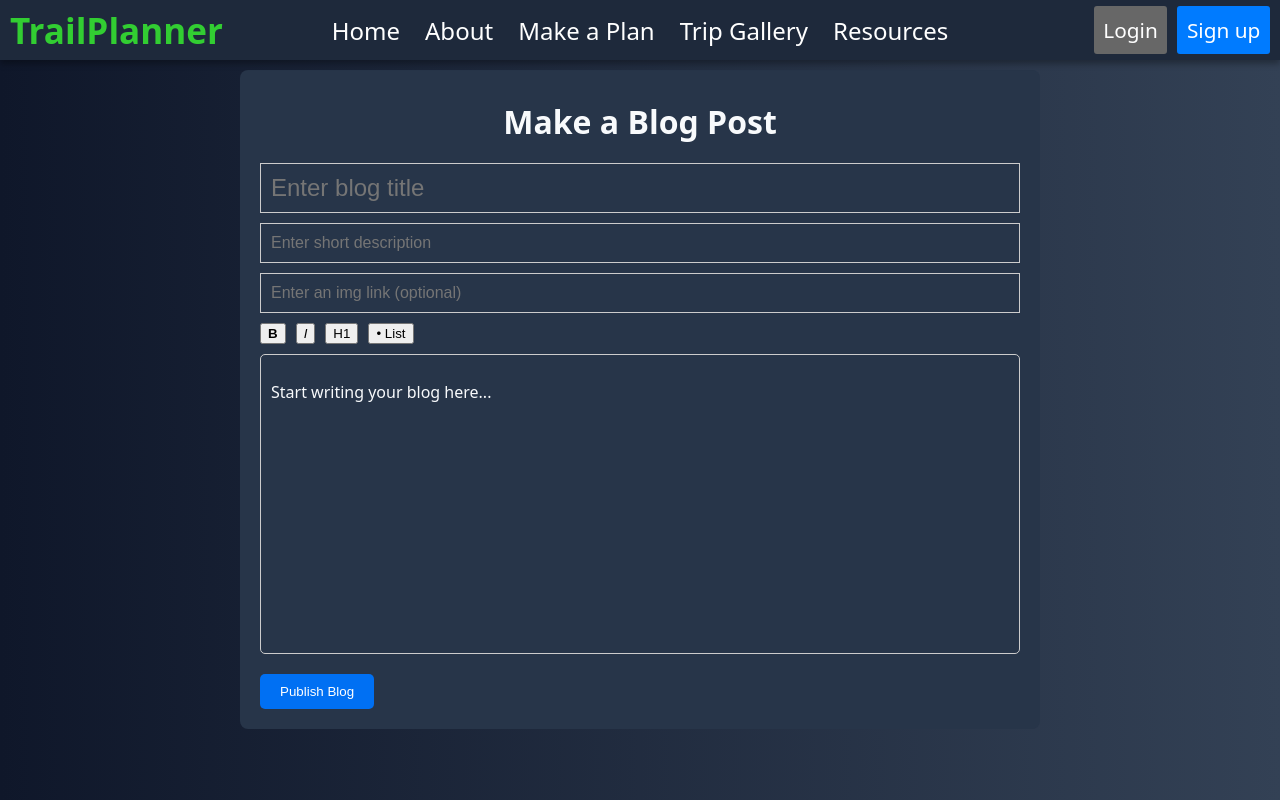
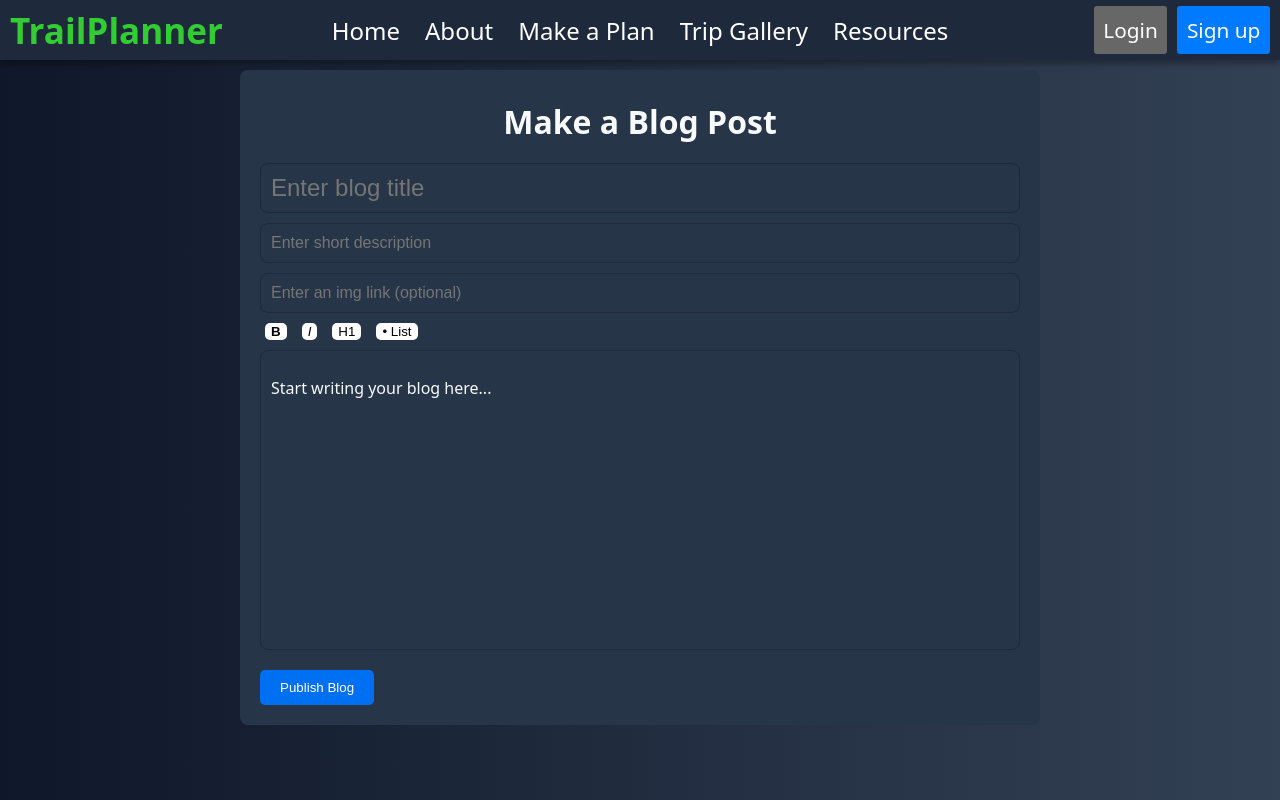
Before and after one commit to alexv26/TrailPlanner, a React (Vite) app: page /#/createblog in a window 1280 px wide. Built offline with nearby package versions, Linux system fonts and the light colour scheme.

Commit message:
Added delete functionality, and fixed button UI

```diff
--- a/src/pages/CreateBlog.jsx
+++ b/src/pages/CreateBlog.jsx
@@ -1,7 +1,7 @@
 // src/pages/CreateBlog.jsx
 import { useEditor, EditorContent } from "@tiptap/react";
+import { useState, useEffect } from "react";
 import StarterKit from "@tiptap/starter-kit";
-import { useState } from "react";
 import { useNavigate } from "react-router-dom";
 import styles from "./page_styles/CreateBlog.module.css";
 
@@ -15,6 +15,17 @@ export default function CreateBlog() {
     extensions: [StarterKit],
     content: "<p>Start writing your blog here...</p>",
   });
+
+  const [_, setEditorState] = useState(0); // dummy state for forcing updates
+
+  useEffect(() => {
+    if (!editor) return;
+
+    const updateListener = () => setEditorState((n) => n + 1);
+
+    editor.on("transaction", updateListener);
+    return () => editor.off("transaction", updateListener);
+  }, [editor]);
 
   const handleSubmit = async () => {
     if (!title || !editor) return;
@@ -82,21 +93,39 @@ export default function CreateBlog() {
         // - `run()` executes the full chain
         // The optional chaining (`editor?.`) safely checks that the editor is initialized
         */}
-        <button onClick={() => editor?.chain().focus().toggleBold().run()}>
+        <button
+          className={`${styles.toolbarButton} ${
+            editor?.isActive("bold") ? styles.activeButton : ""
+          }`}
+          onClick={() => editor?.chain().focus().toggleBold().run()}
+        >
           <b>B</b>
         </button>
-        <button onClick={() => editor?.chain().focus().toggleItalic().run()}>
+        <button
+          onClick={() => editor?.chain().focus().toggleItalic().run()}
+          className={`${styles.toolbarButton} ${
+            editor?.isActive("italic") ? styles.activeButton : ""
+          }`}
+        >
           <i>I</i>
         </button>
+
         <button
           onClick={() =>
             editor?.chain().focus().toggleHeading({ level: 1 }).run()
           }
+          className={`${styles.toolbarButton} ${
+            editor?.isActive("heading", { level: 1 }) ? styles.activeButton : ""
+          }`}
         >
           H1
         </button>
+
         <button
           onClick={() => editor?.chain().focus().toggleBulletList().run()}
+          className={`${styles.toolbarButton} ${
+            editor?.isActive("bulletList") ? styles.activeButton : ""
+          }`}
         >
           • List
         </button>
--- a/src/pages/ViewBlog.jsx
+++ b/src/pages/ViewBlog.jsx
@@ -1,11 +1,14 @@
-import { useParams } from "react-router-dom";
+import { useParams, useNavigate } from "react-router-dom";
 import { useEffect, useState } from "react";
+import { useAuth } from "../components/AuthProvider";
 import styles from "./page_styles/ViewBlog.module.css";
 
 export default function ViewBlog() {
   const { blogId } = useParams();
+  const { user } = useAuth();
+  const navigate = useNavigate();
   const [blog, setBlog] = useState(null);
-  console.log("Viewing blog with id:", blogId);
+
   useEffect(() => {
     fetch(`${import.meta.env.VITE_API_BASE_URL}/api/resources/${blogId}`)
       .then((res) => {
@@ -17,8 +20,6 @@ export default function ViewBlog() {
   }, [blogId]);
 
   if (!blog) return <div className={styles.container}>Loading...</div>; //! Change to loading spinner later
-
-  console.log("Fetched blog data:", blog);
 
   function formatDateWithOrdinal(dateString) {
     const date = new Date(dateString);
@@ -43,9 +44,7 @@ export default function ViewBlog() {
       <div className={styles.header}>
         <h1 className={styles.blogTitle}>{blog.title}</h1>
         <p>
-          <p>
-            <i>{formatDateWithOrdinal(blog.date)}</i>
-          </p>
+          <i>{formatDateWithOrdinal(blog.date)}</i>
         </p>
       </div>
 
@@ -53,6 +52,34 @@ export default function ViewBlog() {
         className={styles.bodyText}
         dangerouslySetInnerHTML={{ __html: blog.bodyText }}
       />
+      {user && (user.role === "Admin" || user.role === "Editor") && (
+        <div className={styles.deleteButtonWrapper}>
+          <button
+            className={styles.deleteButton}
+            onClick={() => {
+              if (
+                window.confirm("Are you sure you want to delete this blog?")
+              ) {
+                fetch(
+                  `${
+                    import.meta.env.VITE_API_BASE_URL
+                  }/api/resources/${blogId}`,
+                  {
+                    method: "DELETE",
+                  }
+                )
+                  .then((res) => {
+                    if (!res.ok) throw new Error("Failed to delete blog");
+                    navigate("/resources");
+                  })
+                  .catch((err) => console.error("Error deleting blog:", err));
+              }
+            }}
+          >
+            Delete Blog
+          </button>
+        </div>
+      )}
     </div>
   );
 }
--- a/src/pages/page_styles/CreateBlog.module.css
+++ b/src/pages/page_styles/CreateBlog.module.css
@@ -10,6 +10,8 @@
 
 .editorPage input {
   background-color: var(--color-tile-background);
+  border: 1px solid var(--color-navbar-background);
+  border-radius: 8px;
   color: var(--color-tile-text);
 }
 
@@ -25,15 +27,16 @@
   font-size: 1.5rem;
   margin-bottom: 10px;
   padding: 10px;
-  border: 1px solid #ccc;
+  border: none;
 }
 
 .smallerInput {
   width: 100%;
+  border: 1px solid var(--color-navbar-background);
   font-size: 1rem;
   margin-bottom: 10px;
   padding: 10px;
-  border: 1px solid #ccc;
+  border: none;
 }
 
 .toolbar {
@@ -42,9 +45,25 @@
   margin-bottom: 10px;
 }
 
+.toolbarButton {
+  background-color: white;
+  color: black;
+  border: none;
+  margin-left: 5px;
+  border-radius: 5px;
+  cursor: pointer;
+}
+
+.activeButton {
+  background-color: var(
+    --color-button-background
+  ); /* A darker blue for active state */
+  color: white;
+}
+
 .editorContainer {
-  border: 1px solid #ccc;
-  border-radius: 5px;
+  border: 1px solid var(--color-navbar-background);
+  border-radius: 8px;
   min-height: 300px;
   padding: 10px;
   background-color: var(--color-tile-background);
@@ -54,6 +73,7 @@
 .editorContainer :global(.ProseMirror) {
   background-color: var(--color-tile-background);
   color: var(--color-tile-text);
+  padding-bottom: 10px;
 }
 
 .submitButton {
--- a/src/pages/page_styles/ViewBlog.module.css
+++ b/src/pages/page_styles/ViewBlog.module.css
@@ -39,3 +39,16 @@
 .bodyText h1 {
   font-size: 2.5rem;
 }
+
+.deleteButtonWrapper {
+  display: flex;
+  justify-content: flex-end;
+  margin-top: 20px;
+}
+
+.deleteButton {
+  background-color: red;
+  color: var(--color-tile-text);
+  padding: 10px;
+  border-radius: 8px;
+}
```
Also changed, not shown: src/server/routes/resources.cjs (+17 -0 lines).
